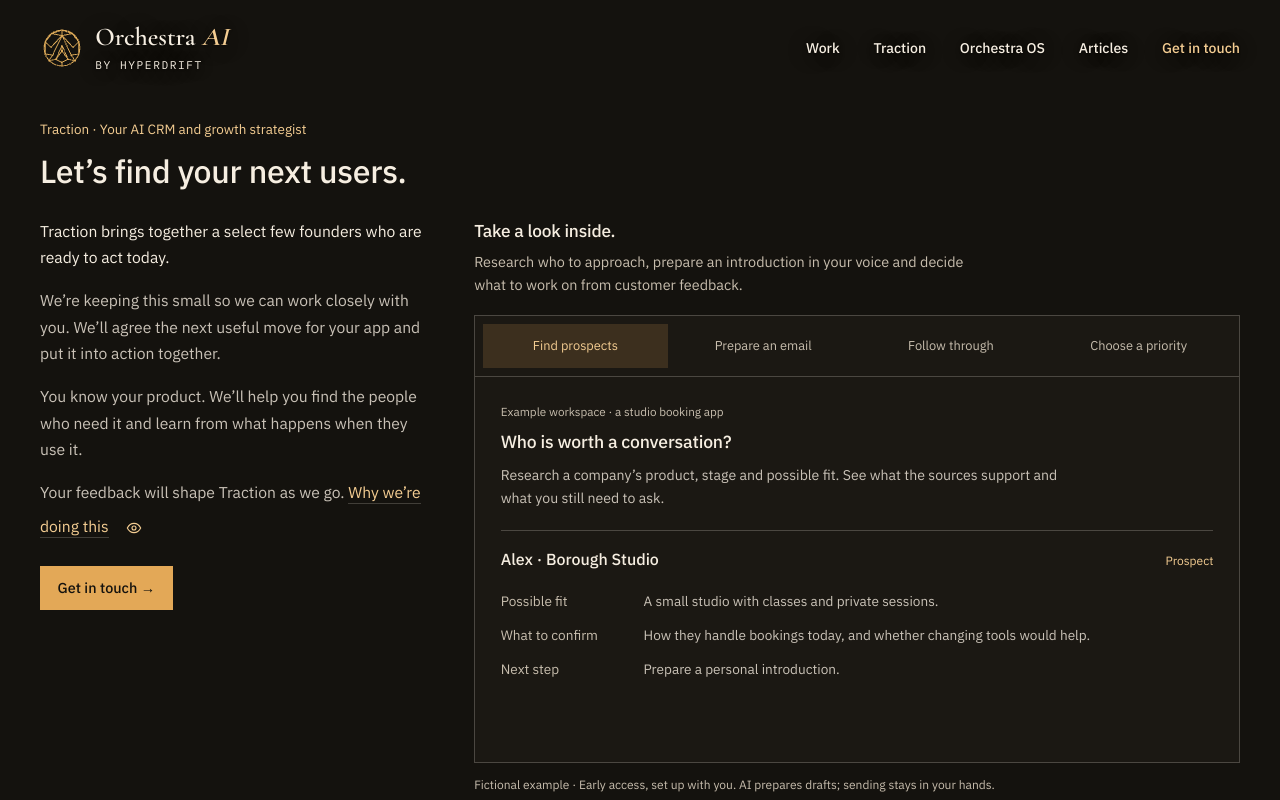
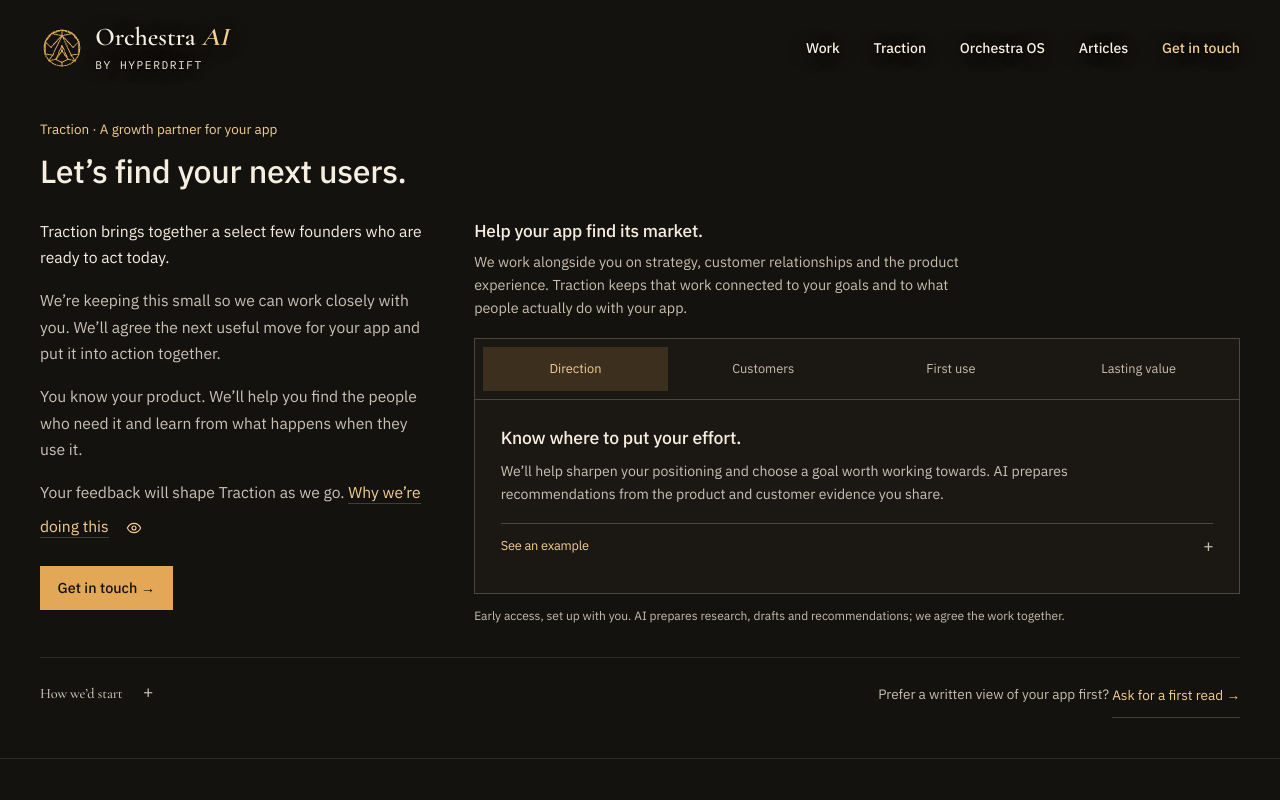
Before and after one commit to hyperdrift-io/orchestra, a Next.js app: page /traction in a window 1280 px wide. Shown: the top 800 px of the page. Built offline with nearby package versions, Linux system fonts and the light colour scheme.

Commit message:
Present Traction as a whole growth partnership

```diff
--- a/src/app/traction/offering.css
+++ b/src/app/traction/offering.css
@@ -18,26 +18,16 @@
 #traction [data-traction-walkthrough] button { flex: 1; display: flex; justify-content: center; align-items: center; gap: .5rem; min-height: 44px; padding: .6rem; font-size: .8rem; white-space: nowrap; color: var(--cream-3); background: transparent; border: 0; cursor: pointer; }
 #traction [data-traction-walkthrough] button:hover { color: var(--cream); background: var(--ink-elev); }
 #traction [data-traction-walkthrough] button[aria-pressed='true'] { color: var(--gold-light); background: var(--gold-soft); }
-#traction [data-traction-walkthrough] button span { display: none; }
-#traction-example { padding: clamp(1rem, 2vw, 1.6rem); min-height: 385px; }
-#traction #traction-example header > p:first-child { color: var(--cream-3); font: .73rem/1.5 var(--font-body); text-transform: none; letter-spacing: 0; }
-#traction #traction-example h3 { font: 500 1.1rem/1.4 var(--font-body); margin: .6rem 0; }
-#traction #traction-example header > p:last-child { font: .88rem/1.65 var(--font-body); max-width: 68ch; text-transform: none; letter-spacing: 0; color: var(--cream-2); }
-#traction-example :is([data-prospect-example], [data-email-example], [data-followup-example], [data-priority-example]) { border-top: 1px solid var(--line-soft); margin: 1.2rem 0 0; padding-top: 1rem; }
-#traction-example [data-prospect-example] > div { display: flex; justify-content: space-between; align-items: baseline; gap: 1rem; }
-#traction-example strong { font-weight: 500; color: var(--cream); }
-#traction-example [data-prospect-example] > div span { font-size: .75rem; color: var(--gold-light); }
-#traction-example dl { margin: .8rem 0 0; }
-#traction-example dl > div { display: grid; grid-template-columns: 130px minmax(0, 1fr); gap: .8rem; padding: .4rem 0; font-size: .85rem; }
+#traction-example { padding: clamp(1rem, 2vw, 1.6rem); }
+#traction #traction-example h3 { font: 500 1.1rem/1.4 var(--font-body); margin: 0 0 .6rem; }
+#traction #traction-example header > p { font: .88rem/1.65 var(--font-body); max-width: 68ch; margin: 0; text-transform: none; letter-spacing: 0; color: var(--cream-2); }
+#traction-example [data-work-example] { border: 0; border-top: 1px solid var(--line-soft); margin-top: 1rem; }
+#traction-example [data-work-example] summary { display: flex; align-items: center; min-height: 44px; padding-block: .5rem; color: var(--gold-light); font: .8rem/1.5 var(--font-body); cursor: pointer; }
+#traction-example [data-work-example] > p { margin: 0; color: var(--cream-3); font: .73rem/1.5 var(--font-body); }
+#traction-example dl { margin: .5rem 0 0; }
+#traction-example dl > div { display: grid; grid-template-columns: 100px minmax(0, 1fr); gap: .8rem; padding: .4rem 0; font-size: .85rem; }
 #traction-example dt { color: var(--cream-3); }
 #traction-example dd { margin: 0; color: var(--cream-2); }
-#traction-example [data-email-example] p { font-size: .88rem; line-height: 1.65; }
-#traction-example [data-email-example] p:first-child { padding-bottom: .8rem; margin-bottom: .8rem; border-bottom: 1px solid var(--line-hair); }
-#traction-example [data-email-example] p:first-child span { color: var(--cream-3); padding-right: .8rem; }
-#traction-example small { display: block; font-size: .75rem; color: var(--cream-3); margin-top: .8rem; }
-#traction-example [data-priority-example] small { margin: 0; color: var(--gold-light); }
-#traction-example h4 { font: 500 1.04rem/1.5 var(--font-body); margin: .6rem 0; }
-#traction-example [data-priority-example] p { font-size: .88rem; margin: .5rem 0 0; }
 #traction[data-offering] #value > [data-availability] { font: .75rem/1.6 var(--font-body); color: var(--cream-3); margin: .75rem 0 0; }
 #traction[data-offering] > footer { display: flex; flex-wrap: wrap; justify-content: space-between; gap: 1rem 3rem; border-top: 1px solid var(--line-hair); margin-top: 2rem; padding-top: 1rem; }
 #traction > footer details { max-width: 66ch; border: 0; }
@@ -59,6 +49,5 @@
 }
 @media (max-width: 500px) {
   #traction [data-traction-walkthrough] > [role='group'] { display: grid; grid-template-columns: 1fr 1fr; }
-  #traction-example { min-height: 440px; }
   #traction-example dl > div { grid-template-columns: 1fr; gap: .2rem; padding-block: .5rem; }
 }
--- a/src/app/traction/page.tsx
+++ b/src/app/traction/page.tsx
@@ -7,10 +7,10 @@
 const shareImage = { url: '/traction/og.jpg', width: 1200, height: 630, alt: 'The Traction title card from the trailer' };
 
 export const metadata: Metadata = {
-  title: 'Traction — Your AI CRM and growth strategist',
-  description: 'Research prospects, prepare personal introductions and keep customer relationships moving. Traction helps founders choose their next growth move.',
+  title: 'Traction — A growth partner for your app',
+  description: 'Work with us on your app’s strategy, customer relationships and product experience. Traction connects your goals to useful action and customer feedback.',
   alternates: { canonical: '/traction' },
-  openGraph: { ...websiteOpenGraph, title: 'Traction — Let’s find your next users.', description: 'Founders helping each other get their apps to the people they’re made for. AI helps with research, introductions and the next useful work.', url: 'https://orchestra.hyperdrift.io/traction', images: [shareImage] },
+  openGraph: { ...websiteOpenGraph, title: 'Traction — Let’s find your next users.', description: 'A partnership to help your app find its market, turn interest into use and learn what brings people back. AI supports the work; we shape it with you.', url: 'https://orchestra.hyperdrift.io/traction', images: [shareImage] },
   twitter: { card: 'summary_large_image', images: [shareImage] },
 };
 
--- a/src/components/Traction.tsx
+++ b/src/components/Traction.tsx
@@ -7,7 +7,7 @@
 export function Traction({ invitation }: { invitation?: TractionInvitation }) {
   return <article id="traction" data-offering="">
     <header>
-      <p>Traction · Your AI CRM and growth strategist</p>
+      <p>Traction · A growth partner for your app</p>
       <h1>{invitation ? `Glad you made it, ${invitation.firstName}.` : 'Let’s find your next users.'}</h1>
     </header>
     <div data-offer-body>
@@ -19,9 +19,9 @@
         <a href="#enquire" data-enquiry="" data-situation="partnership" data-primary="">Get in touch →</a>
       </div>
       <section id="value" aria-labelledby="traction-work-title">
-        <header><h2 id="traction-work-title">Take a look inside.</h2><p>Research who to approach, prepare an introduction in your voice and decide what to work on from customer feedback.</p></header>
+        <header><h2 id="traction-work-title">Help your app find its market.</h2><p>We work alongside you on strategy, customer relationships and the product experience. Traction keeps that work connected to your goals and to what people actually do with your app.</p></header>
         <TractionWalkthrough />
-        <p data-availability>Fictional example · Early access, set up with you. AI prepares drafts; sending stays in your hands.</p>
+        <p data-availability>Early access, set up with you. AI prepares research, drafts and recommendations; we agree the work together.</p>
       </section>
     </div>
     <footer id="contact">
--- a/src/components/TractionWalkthrough.tsx
+++ b/src/components/TractionWalkthrough.tsx
@@ -2,41 +2,64 @@
 
 import { useState } from 'react';
 
-const steps = [
-  { name: 'Find prospects', title: 'Who is worth a conversation?', description: 'Research a company’s product, stage and possible fit. See what the sources support and what you still need to ask.' },
-  { name: 'Prepare an email', title: 'An introduction that sounds like you.', description: 'Give Traction your offer and a sample of your writing. Review and edit the draft alongside the prospect’s research.' },
-  { name: 'Follow through', title: 'Pick up where you left off.', description: 'Keep the conversation, your promises and the next action with the person. Update the relationship as you learn more.' },
-  { name: 'Choose a priority', title: 'A reason for your next move.', description: 'Ask AI to propose the next useful work from your saved customer evidence. Review its reasoning before you take it on.' },
+const areas = [
+  {
+    name: 'Direction',
+    title: 'Know where to put your effort.',
+    description: 'We’ll help sharpen your positioning and choose a goal worth working towards. AI prepares recommendations from the product and customer evidence you share.',
+    example: [
+      ['Ambition', 'Help independent studios manage bookings without a spreadsheet.'],
+      ['Focus', 'Start with studios mixing classes and private sessions.'],
+      ['Useful result', 'A studio runs its real bookings in the app.'],
+    ],
+  },
+  {
+    name: 'Customers',
+    title: 'Build relationships with the right people.',
+    description: 'Your CRM keeps research, conversations and agreed next steps together. AI prepares introductions in your voice; you decide who to contact and what to send.',
+    example: [
+      ['Prospect', 'Alex runs a studio with classes and private sessions.'],
+      ['Approach', 'A personal introduction showing how the app could help with both.'],
+      ['Follow-through', 'Keep Alex’s reply and the agreed walkthrough with the relationship.'],
+    ],
+  },
+  {
+    name: 'First use',
+    title: 'Make their first experience count.',
+    description: 'Interest only helps if people can use what you’ve built. We’ll look at onboarding with you, find what gets in the way and agree the improvements to make.',
+    example: [
+      ['Feedback', 'Alex can create classes, but can’t see how to add a private session.'],
+      ['Action', 'Make both booking types clear during setup.'],
+      ['Check', 'Can Alex publish a real schedule without help?'],
+    ],
+  },
+  {
+    name: 'Lasting value',
+    title: 'Learn what makes people come back.',
+    description: 'Set measures around your app’s actual value. Customer feedback and repeat use help us decide where to invest more effort or change direction.',
+    example: [
+      ['Measure', 'Studios returning to manage their next week of bookings.'],
+      ['Listen for', 'What they still do outside the app, and why.'],
+      ['Next decision', 'Choose the next improvement from what those studios need.'],
+    ],
+  },
 ];
 
-/** An explorable example, explicitly fictional, with no customer data or model calls. */
+/** Illustrates the partnership using one fictional app; no customer data or model calls. */
 export function TractionWalkthrough() {
   const [selected, setSelected] = useState(0);
-  const step = steps[selected];
+  const area = areas[selected];
   return <div data-traction-walkthrough>
-    <div role="group" aria-label="Explore Traction">
-      {steps.map((item, index) => <button key={item.name} type="button" aria-pressed={selected === index} aria-controls="traction-example" onClick={() => setSelected(index)}>{item.name}<span aria-hidden="true">↗</span></button>)}
+    <div role="group" aria-label="How we can help">
+      {areas.map((item, index) => <button key={item.name} type="button" aria-pressed={selected === index} aria-controls="traction-example" onClick={() => setSelected(index)}>{item.name}</button>)}
     </div>
     <div id="traction-example" aria-live="polite">
-      <header><p>Example workspace · a studio booking app</p><h3>{step.title}</h3><p>{step.description}</p></header>
-      {selected === 0 && <div data-prospect-example>
-        <div><strong>Alex · Borough Studio</strong><span>Prospect</span></div>
-        <dl><div><dt>Possible fit</dt><dd>A small studio with classes and private sessions.</dd></div><div><dt>What to confirm</dt><dd>How they handle bookings today, and whether changing tools would help.</dd></div><div><dt>Next step</dt><dd>Prepare a personal introduction.</dd></div></dl>
-      </div>}
-      {selected === 1 && <div data-email-example>
-        <p><span>Subject</span> A thought for Borough Studio</p>
-        <p>Hi Alex,</p>
-        <p>I’m Sam, the founder of a booking app for small studios. I’d like to understand how you manage classes and private sessions, and whether what I’m building could help.</p>
-        <p>Would you be open to a conversation?</p>
-        <p>Sam</p>
-        <small>Draft for review · nothing sent</small>
-      </div>}
-      {selected === 2 && <dl data-followup-example>
-        <div><dt>Conversation</dt><dd>Alex wants to see how a private session fits around a class.</dd></div><div><dt>Agreed next step</dt><dd>Prepare a walkthrough using the studio’s example.</dd></div><div><dt>Owner</dt><dd>Sam · awaiting the walkthrough</dd></div>
-      </dl>}
-      {selected === 3 && <div data-priority-example>
-        <small>AI proposal · your decision</small><h4>Make the next demo useful.</h4><p>Alex has asked about private sessions. Prepare that walkthrough before approaching more studios.</p><p><strong>Evidence:</strong> the saved conversation and agreed next step.</p><p><strong>Learn:</strong> does it solve the booking problem Alex described?</p>
-      </div>}
+      <header><h3>{area.title}</h3><p>{area.description}</p></header>
+      <details key={area.name} data-work-example>
+        <summary>See an example</summary>
+        <p>Fictional example · a studio booking app</p>
+        <dl>{area.example.map(([label, detail]) => <div key={label}><dt>{label}</dt><dd>{detail}</dd></div>)}</dl>
+      </details>
     </div>
   </div>;
 }
```
Also changed, not shown: 3 other files (tests, documents, lock files or other folders).
